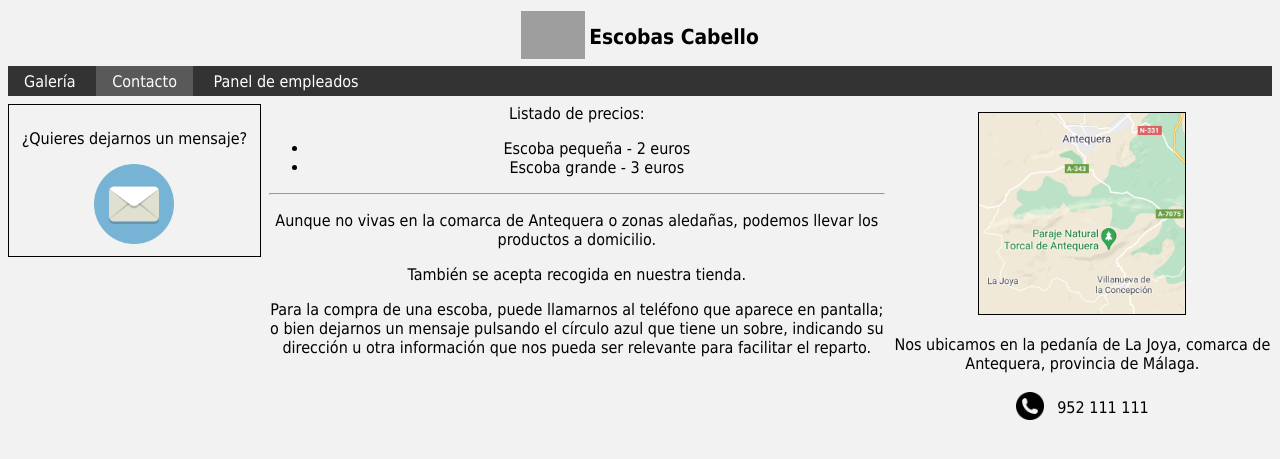
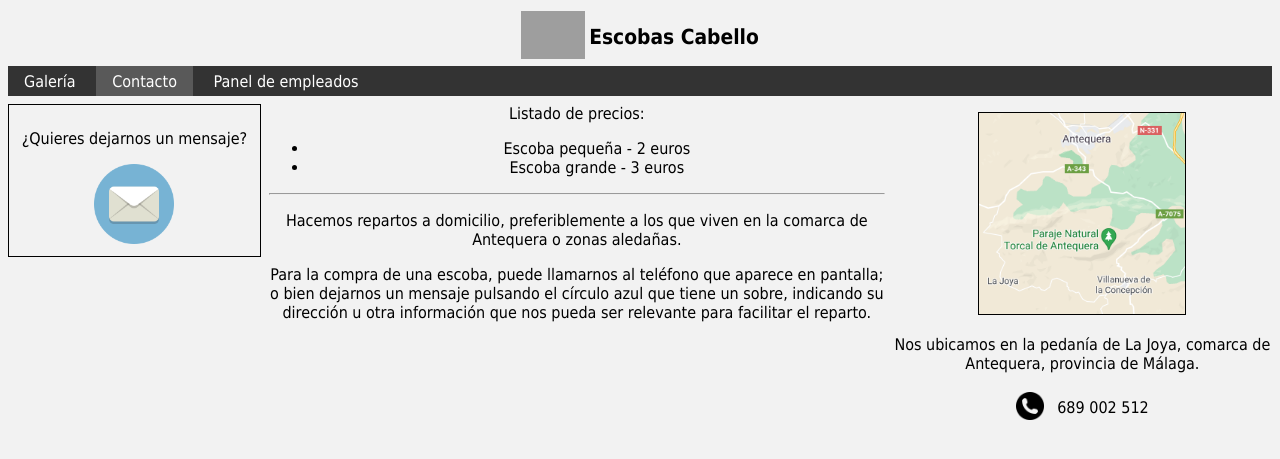
Before and after one commit to ivanobishev/tito_escobas, a Django app: page /contacto in a window 1280 px wide. Shown: the top 459 px of the page. Run offline with Django 3.2, Linux system fonts and the light colour scheme; grey boxes are pictures that could not be loaded.

Commit message:
Add files via upload

```diff
--- a/escobas/templates/contacto.html
+++ b/escobas/templates/contacto.html
@@ -57,11 +57,9 @@
                 </ul>
                 <hr/>
                 <p>
-                    Aunque no vivas en la comarca de Antequera
-                    o zonas aledañas, podemos llevar los
-                    productos a domicilio.
+                    Hacemos repartos a domicilio, preferiblemente a los que
+                    viven en la comarca de Antequera o zonas aledañas.
                 </p>
-                También se acepta recogida en nuestra tienda.
                 <p>
                     Para la compra de una escoba, puede llamarnos
                     al teléfono que aparece en pantalla;
@@ -84,7 +82,7 @@
                         </td>
                         <td>
                             &nbsp;
-                            952 111 111
+                            689 002 512
                         </td>
                     </tr>
                 </table>
```
Also changed, not shown: escobas/templates/index.html (+18 -9 lines).
